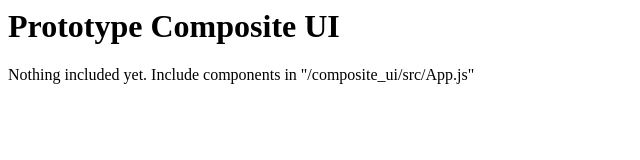
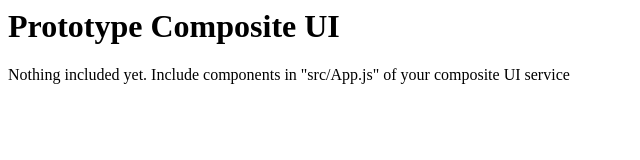
Before and after one commit to fritz-max/composite-ui-template, a React app: page / in a window 1280 px wide. Shown: the top 160 px of the page, without its empty margins (0-640 px from the left). Built offline with nearby package versions, Linux system fonts and the light colour scheme; the HTML template or start-up script is replaced by a standard one.

Commit message:
minor change

```diff
--- a/src/App.js
+++ b/src/App.js
@@ -6,7 +6,7 @@ import React from "react";
 const App = () => (
   <div>
     <h1>Prototype Composite UI</h1>
-    <p>Nothing included yet. Include components in "/composite_ui/src/App.js"</p>
+    <p>Nothing included yet. Include components in "src/App.js" of your composite UI service</p>
     {/* <h2>MFE-1</h2>
     <div style={{width: "1000px"}}>
       <React.Suspense fallback="Loading App">
```
